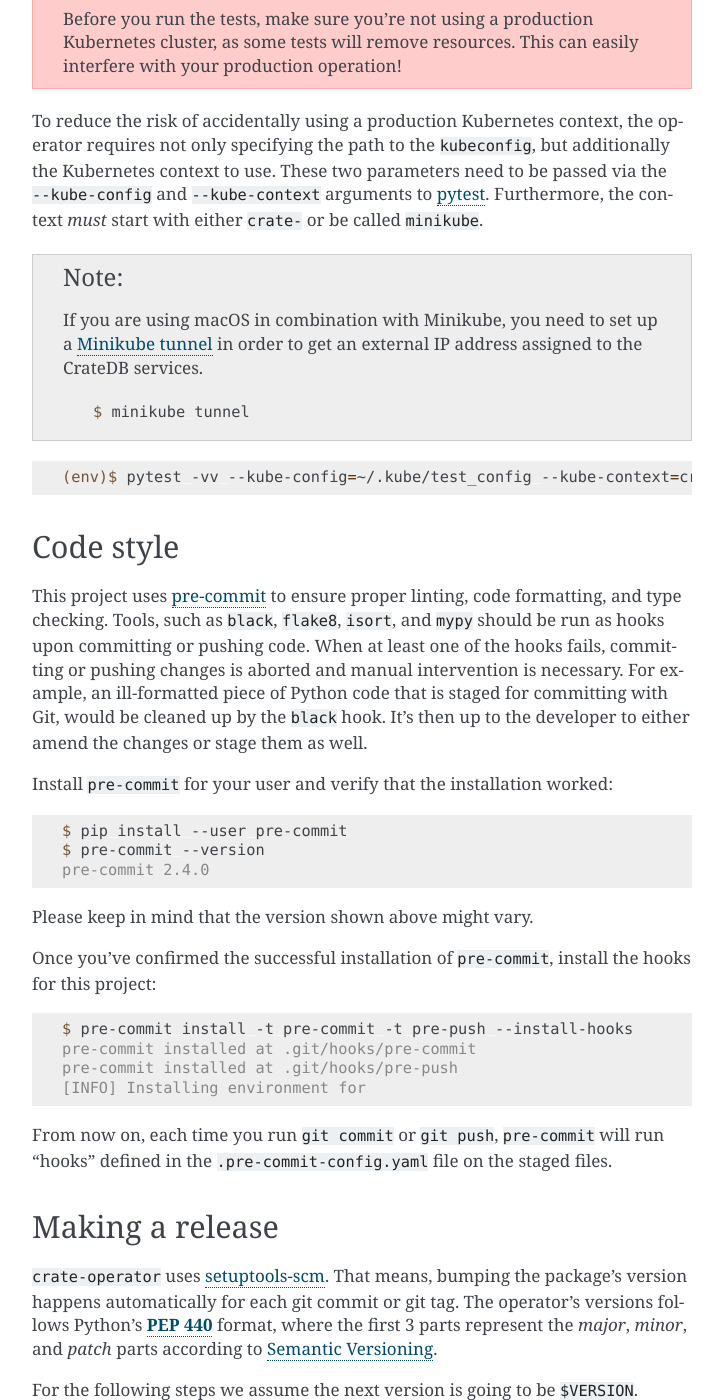
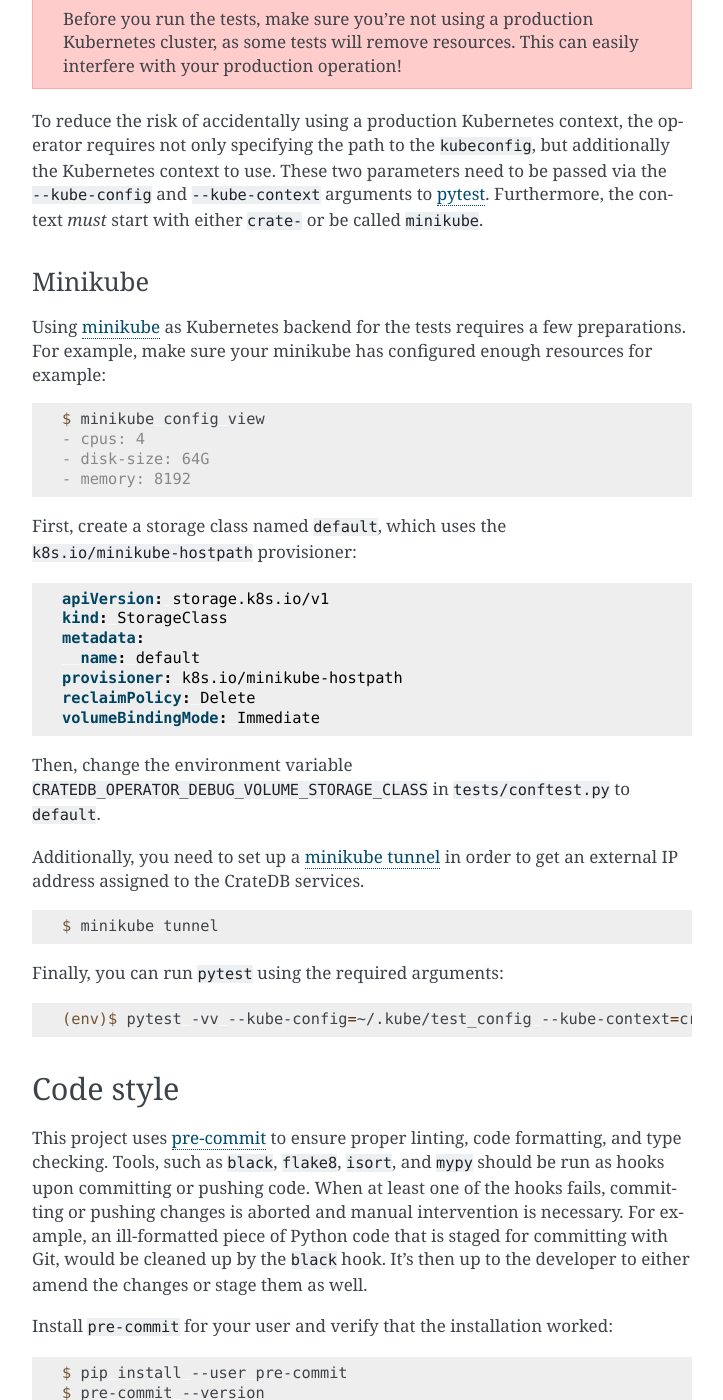
Before and after one commit to crate/crate-operator, a Sphinx documentation site: the page built from docs/source/development.rst, in a window 1280 px wide and 1400 px high, scrolled down 1519 px. Shown: the whole window, without its empty margins (388-1111 px from the left). Built offline with Sphinx 7.4.7, drawn with Linux system fonts in a browser that asks for light colours; pages that are not in the unit, such as notebooks, are missing from menus.

Commit message:
Extend docs on how to use Minikube

```diff
--- a/docs/source/development.rst
+++ b/docs/source/development.rst
@@ -87,15 +87,45 @@
 Furthermore, the context *must* start with either ``crate-`` or be called
 ``minikube``.
 
-.. note::
+Minikube
+^^^^^^^^
 
-   If you are using macOS in combination with Minikube, you need to set up a
-   `Minikube tunnel`_ in order to get an external IP address assigned to the
-   CrateDB services.
+Using minikube_ as Kubernetes backend for the tests requires a few
+preparations. For example, make sure your minikube has configured enough
+resources for example:
 
-   .. code-block:: console
+.. code-block:: console
 
-      $ minikube tunnel
+   $ minikube config view
+   - cpus: 4
+   - disk-size: 64G
+   - memory: 8192
+
+First, create a storage class named ``default``, which uses the
+``k8s.io/minikube-hostpath`` provisioner:
+
+.. code-block:: yaml
+
+   apiVersion: storage.k8s.io/v1
+   kind: StorageClass
+   metadata:
+     name: default
+   provisioner: k8s.io/minikube-hostpath
+   reclaimPolicy: Delete
+   volumeBindingMode: Immediate
+
+Then, change the environment variable
+``CRATEDB_OPERATOR_DEBUG_VOLUME_STORAGE_CLASS`` in ``tests/conftest.py`` to
+``default``.
+
+Additionally, you need to set up a `minikube tunnel`_ in order to get
+an external IP address assigned to the CrateDB services.
+
+.. code-block:: console
+
+   $ minikube tunnel
+
+Finally, you can run ``pytest`` using the required arguments:
 
 .. code-block:: console
 
@@ -103,7 +133,8 @@
 
 
 .. _pytest: https://docs.pytest.org/en/latest/
-.. _Minikube tunnel: https://minikube.sigs.k8s.io/docs/handbook/accessing/#using-minikube-tunnel
+.. _minikube: https://minikube.sigs.k8s.io
+.. _minikube tunnel: https://minikube.sigs.k8s.io/docs/handbook/accessing/#using-minikube-tunnel
 
 
 Code style
```
